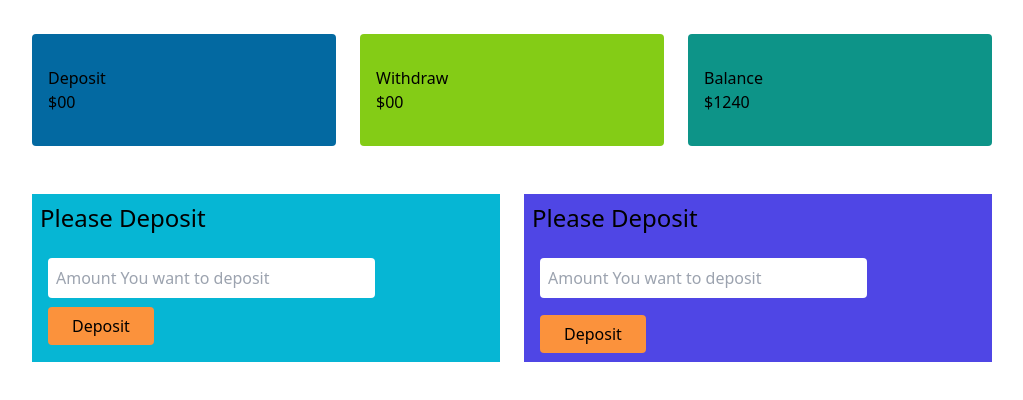
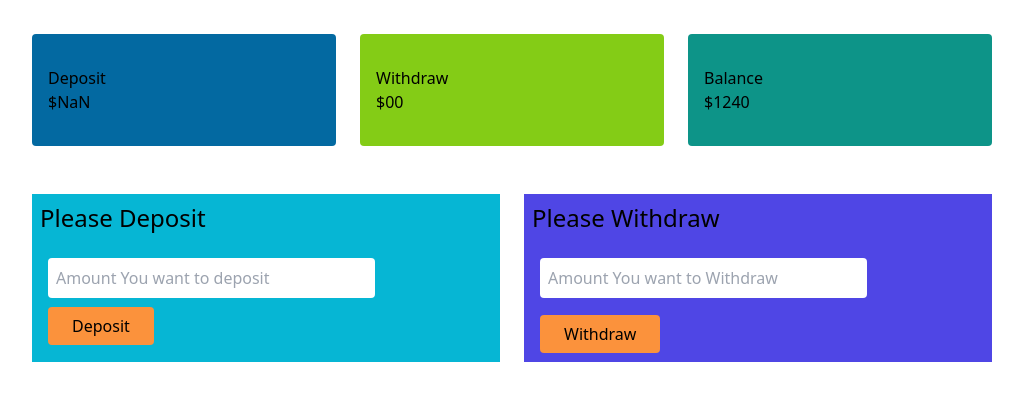
Before and after one commit to ZAHIRULISLAM-CSE/Simple-Bank-resopnsive-website-with-Tailwidnd-and-Javascript-Dom-, a plain HTML site: page moneypage.html in a window 1280 px wide. Both pictures are taken after a click on the button "Deposit". Shown: the part 86-486 px from the top of the page, without its empty margins (128-1151 px from the left). Drawn offline with nearby package versions, Linux system fonts and the light colour scheme.

Commit message:
deposit button action completed

```diff
--- a/moneypage.html
+++ b/moneypage.html
@@ -16,7 +16,7 @@
         <div class="grid grid-cols-1 lg:grid-cols-3 w-9/12 gap-6  mx-auto">
             <div class="bg-sky-700 rounded py-8 px-4">
                 <h4>Deposit</h4>
-                <p>$00</p>
+                <p>$<span id="total-deposit">00</span></p>
             </div>
             <div class="bg-lime-500 rounded py-8 px-4">
                 <h4>Withdraw</h4>
@@ -34,18 +34,19 @@
             <div class="bg-cyan-500">
                 <h1 class="text-2xl p-2">Please Deposit</h1>
                 <div class="flex flex-col items-start p-4">
-                    <input id="" class="w-9/12 p-2 rounded mb-4" type="text" name="" id="" placeholder="Amount You want to deposit">
-                    <button id="btn-submit" class=""><span class="bg-orange-400 rounded py-2 px-6">Deposit</span></button>
+                    <input class="w-9/12 p-2 rounded mb-4" type="text" name="" id="field-deposit" placeholder="Amount You want to deposit">
+                    <button id="btn-deposit" class=""><span class="bg-orange-400 rounded py-2 px-6">Deposit</span></button>
                 </div>
             </div>
             <div class="bg-indigo-600">
-                <h1 class="text-2xl p-2">Please Deposit</h1>
+                <h1 class="text-2xl p-2">Please Withdraw</h1>
                 <div class="flex flex-col items-start p-4">
-                    <input id="" class="w-9/12 p-2 rounded mb-6" type="text" name="" id="" placeholder="Amount You want to deposit">
-                    <button id="btn-submit" class=""><span class="bg-orange-400 rounded py-2 px-6">Deposit</span></button>
+                    <input id="" class="w-9/12 p-2 rounded mb-6" type="text" name="" id="" placeholder="Amount You want to Withdraw">
+                    <button id="btn-withdraw" class=""><span class="bg-orange-400 rounded py-2 px-6">Withdraw</span></button>
                 </div>
             </div>
         </div>
     </section>
+<script src="./moneypage.js"></script>
 </body>
 </html>
--- /dev/null
+++ b/moneypage.js
@@ -0,0 +1,18 @@
+// deposit button event start here
+document.getElementById("btn-deposit").addEventListener("click",function(){
+   let depoMoney= document.getElementById("field-deposit").value;
+   document.getElementById("field-deposit").value="";
+   if(depoMoney<0){
+    alert("deposit money value cant be negative");
+    return;
+   }
+   if(isNaN(depoMoney)){
+    alert("provide positive value")
+    return;
+}
+   depoMoney=parseFloat(depoMoney);
+    let previousDepo= document.getElementById("total-deposit").innerText;
+    previousDepo=parseFloat(previousDepo);
+    let currentDepo=depoMoney+previousDepo;
+    document.getElementById("total-deposit").innerText=currentDepo;
+})
```
Also changed, not shown: index.html (+1 -1 lines).
